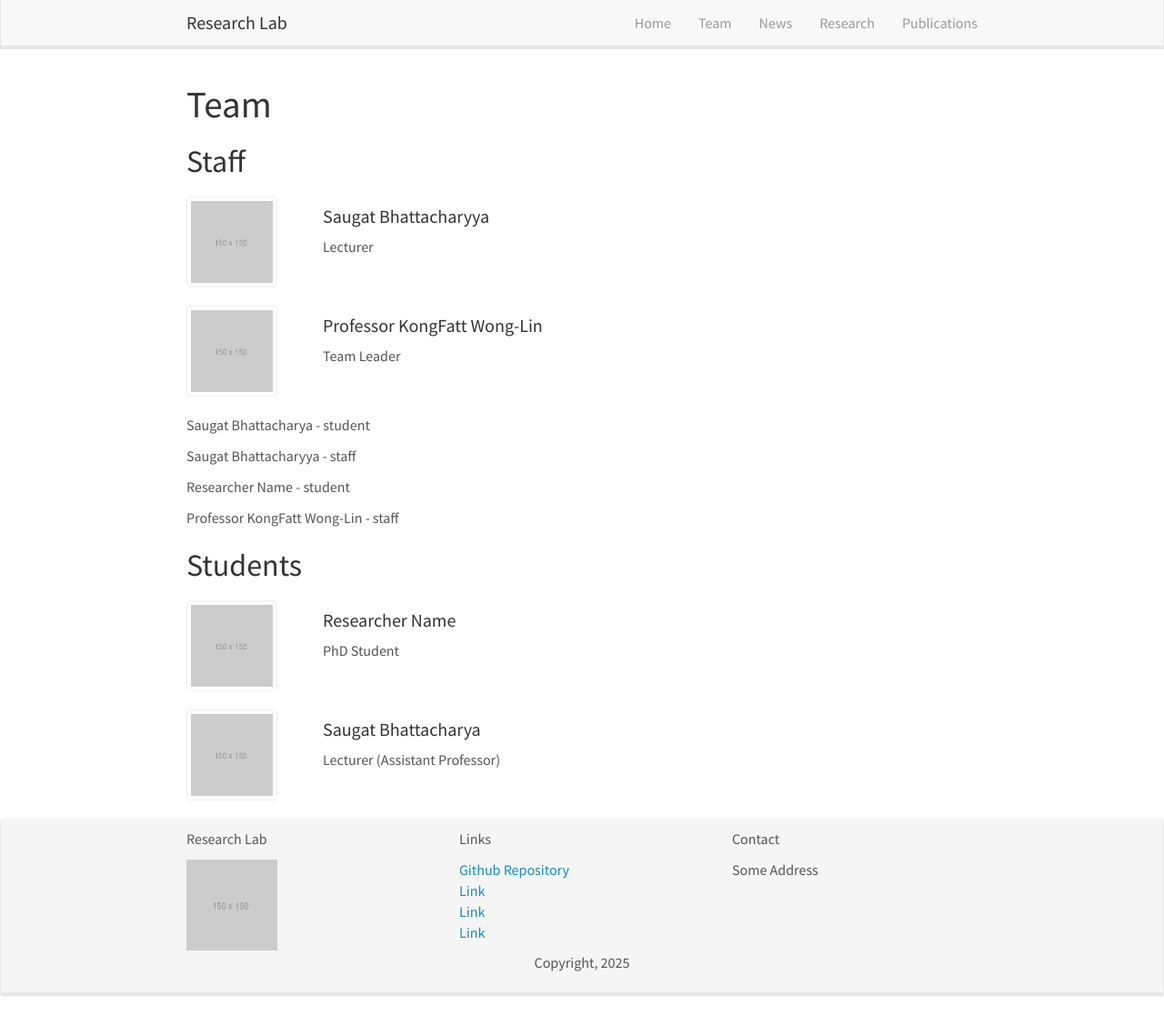
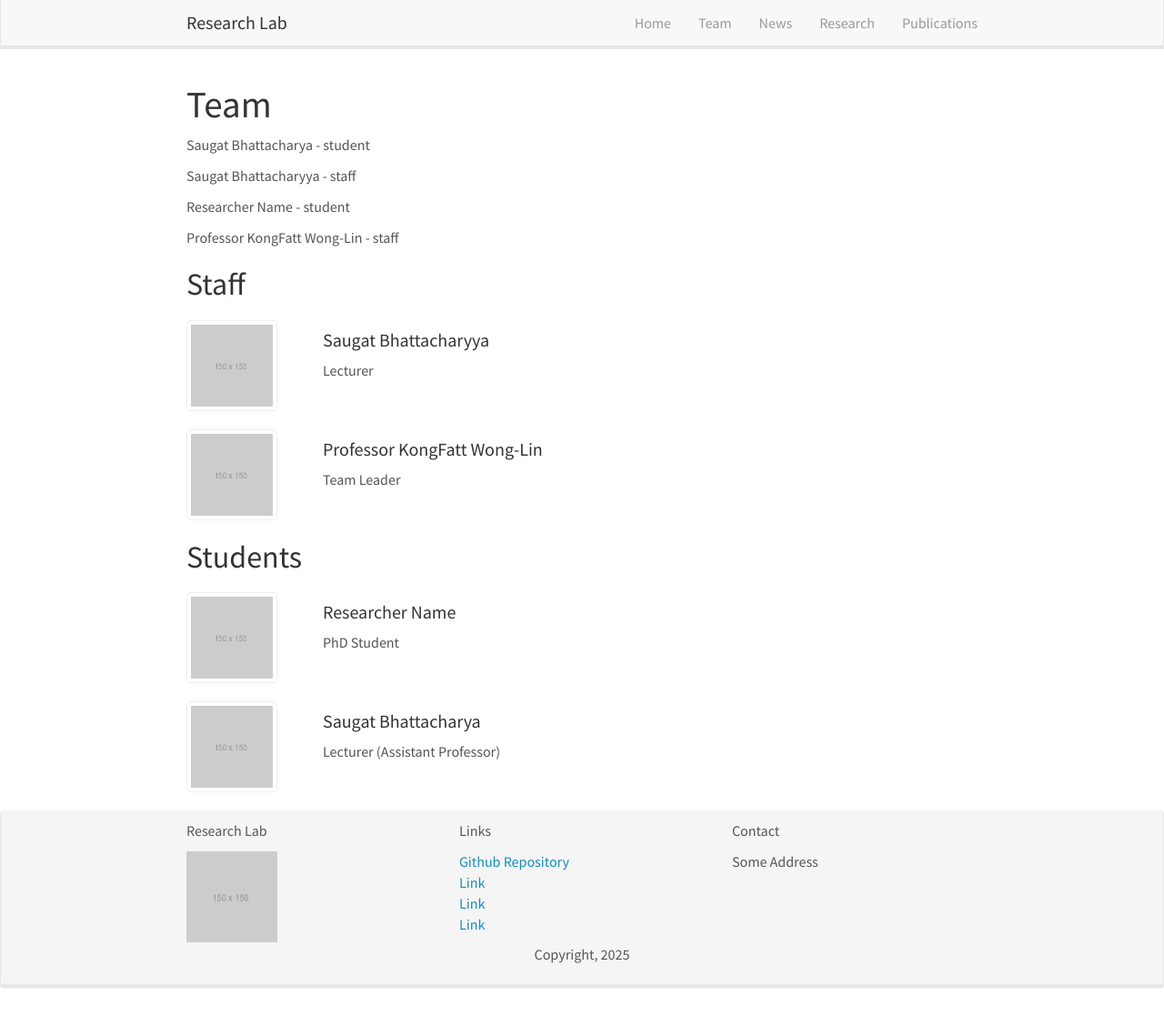
Before and after one commit to cnnt-isrc/cnnt-isrc.github.io, a Jekyll site: the page built from _pages/team/index.html, in a window 1280 px wide and 1117 px high. Shown: the whole window at 91% size. Built offline with Jekyll 4.4.1, drawn with Linux system fonts in a browser that asks for light colours; nearby versions of some CDN libraries; some of the changed lines change nothing that is shown.

Commit message:
Update index.html

```diff
--- a/_pages/team/index.html
+++ b/_pages/team/index.html
@@ -9,6 +9,10 @@ permalink: /team/
 <h1>{{page.title}}</h1>
 
 <!-- Staff -->
+
+{% for post in site.posts %}
+  <p>{{ post.title }} - {{ post.category }}</p>
+{% endfor %}
 
 <h2><a id="staff"></a>Staff</h2>
 {% assign members = site.posts | where_exp: "post", "post.category contains 'staff'" %} {% for member in
@@ -33,10 +37,6 @@ members %}
     </div>
   </div>
 </div>
-{% endfor %}
-
-{% for post in site.posts %}
-  <p>{{ post.title }} - {{ post.category }}</p>
 {% endfor %}
 
 <!-- Students -->
```
